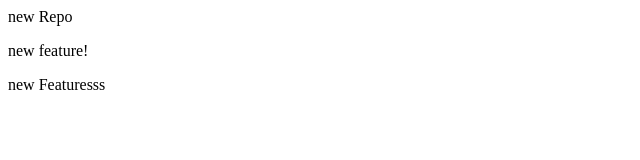
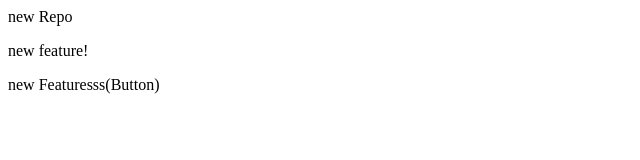
Before and after one commit to dikshika2901/localrepo, a plain HTML site: page index.html in a window 1280 px wide. Shown: the full height of the page, 0-640 px from the left. Drawn offline with Linux system fonts and the light colour scheme.

```diff
--- a/index.html
+++ b/index.html
@@ -1,4 +1,4 @@
 
 <p>new Repo</p>
 <p>new feature!</p>
-<p>new Featuresss</p>
+<p>new Featuresss(Button)</p>
```
